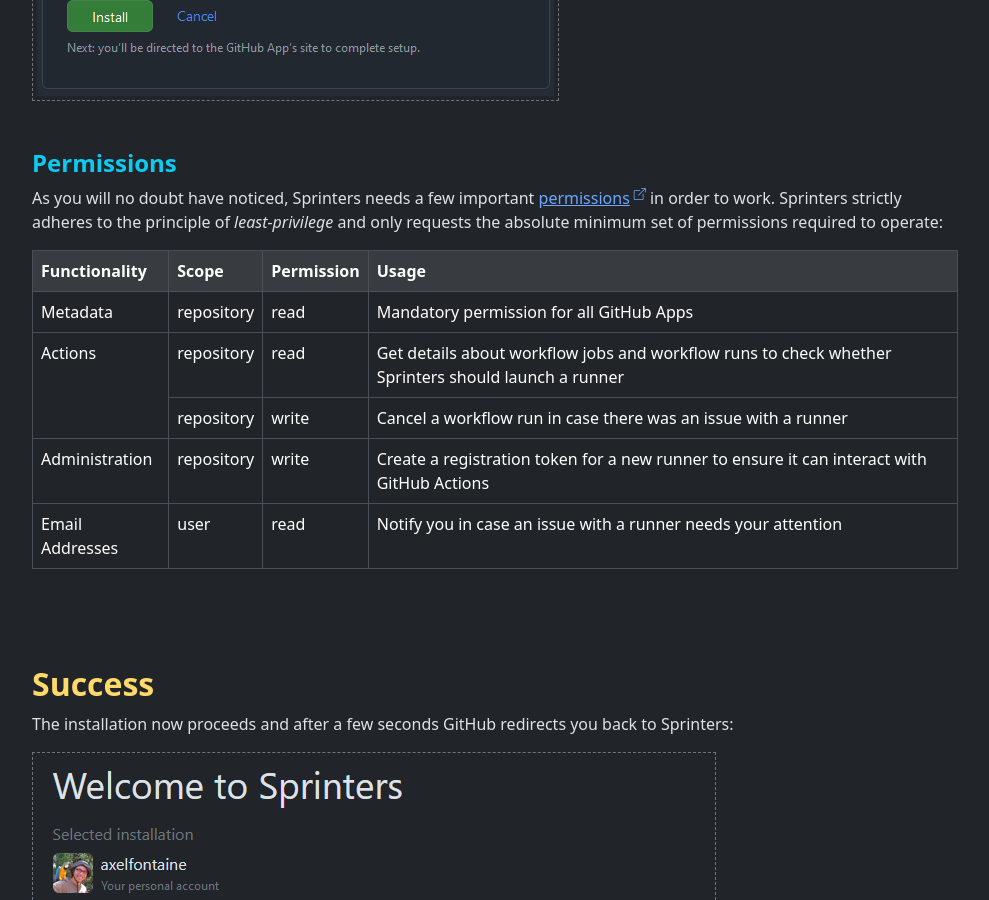
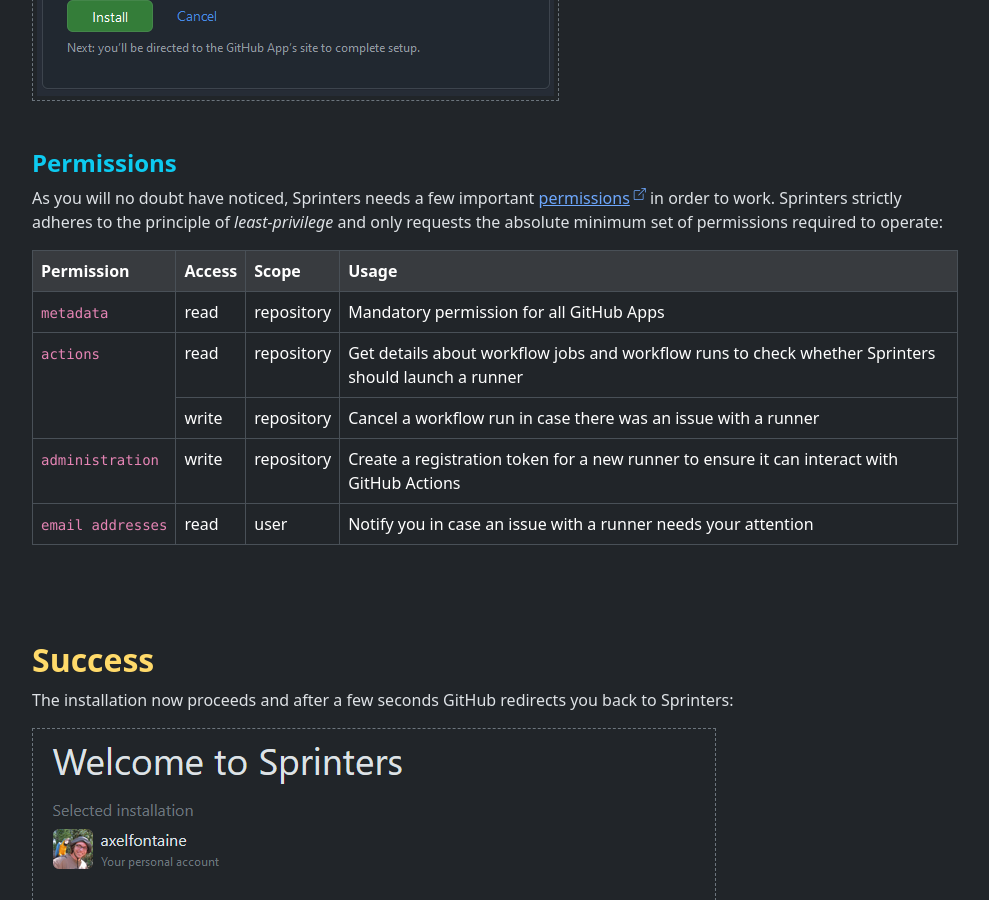
Before and after one commit to sprinters-sh/sprinters.sh, a Jekyll site: the page built from docs/setup/github.md, in a window 1280 px wide and 900 px high, scrolled down 1510 px. Shown: the whole window, without its empty margins (240-1229 px from the left). Built offline with Jekyll 4.4.1, drawn with Linux system fonts in a browser that asks for light colours.

Commit message:
Minor cleanup

```diff
--- a/docs/setup/github.md
+++ b/docs/setup/github.md
@@ -33,40 +33,40 @@
 <table class="table table-bordered">
 <thead>
     <tr class="table-active">
-        <th>Functionality</th>
+        <th>Permission</th>
+        <th>Access</th>
         <th>Scope</th>
-        <th>Permission</th>
         <th>Usage</th>
     </tr>
 </thead>
 <tbody>
     <tr>
-        <td>Metadata</td>
+        <td><code>metadata</code></td>
+        <td>read</td>
         <td>repository</td>
-        <td>read</td>
         <td>Mandatory permission for all GitHub Apps</td>
     </tr>
     <tr>
-        <td rowspan="2">Actions</td>
+        <td rowspan="2"><code>actions</code></td>
+        <td>read</td>
         <td>repository</td>
-        <td>read</td>
         <td>Get details about workflow jobs and workflow runs to check whether Sprinters should launch a runner</td>
     </tr>
     <tr>
+        <td>write</td>
         <td>repository</td>
-        <td>write</td>
         <td>Cancel a workflow run in case there was an issue with a runner</td>
     </tr>
     <tr>
-        <td>Administration</td>
+        <td><code>administration</code></td>
+        <td>write</td>
         <td>repository</td>
-        <td>write</td>
         <td>Create a registration token for a new runner to ensure it can interact with GitHub Actions</td>
     </tr>
     <tr>
-        <td>Email Addresses</td>
+        <td><code class="text-nowrap">email addresses</code></td>
+        <td>read</td>
         <td>user</td>
-        <td>read</td>
         <td>Notify you in case an issue with a runner needs your attention</td>
     </tr>
 </tbody>
```
